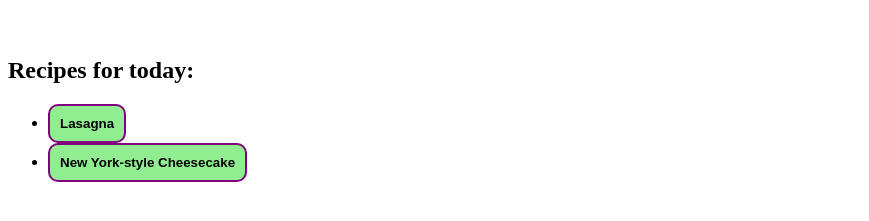
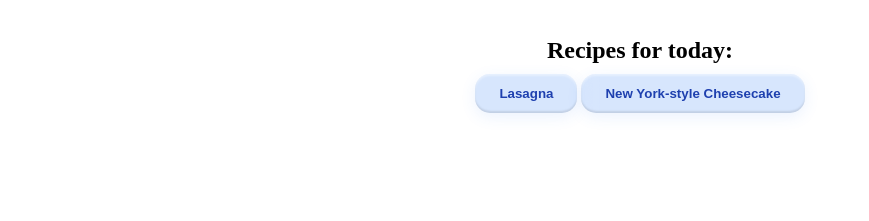
Before and after one commit to priprema/odin-recipes, a plain HTML site: page index.html in a window 1280 px wide. Shown: the part 61-282 px from the top of the page, without its empty margins (0-869 px from the left). Drawn offline with Linux system fonts and the light colour scheme.

Commit message:
Add centered, glass looking buttons for navigation

```diff
--- a/index.html
+++ b/index.html
@@ -8,11 +8,14 @@
 </head>
 <body>
     <h1>Welcome to Odin Recipes</h1>
+
     <br>
+
     <h2>Recipes for today:</h2>
-    <ul>
-        <li><button class="button-link"><a href="recipes/lasagna.html" referrerpolicy="no-referrer">Lasagna</a></button></li>
-        <li><button class="button-link"><a href="recipes/cheesecake.html" referrerpolicy="no-referrer">New York-style Cheesecake</a></button></li>
-    </ul>
+    <div class="centered_button">
+    <button class="glass-button"><a href="recipes/lasagna.html" referrerpolicy="no-referrer">Lasagna</a></button>
+    <button class="glass-button"><a href="recipes/cheesecake.html" referrerpolicy="no-referrer">New York-style Cheesecake</a></button>
+    </div>
+
 </body>
 </html>
--- a/styles.css
+++ b/styles.css
@@ -10,7 +10,10 @@
     color: green;
 }
 
-
+h2 {
+    margin: 0 auto 10px;
+    text-align: center;
+}
 
 img {
     height: auto;
@@ -78,3 +81,42 @@ h1 {
     text-decoration: none;
     color: inherit;
 }
+
+.glass-button {
+    padding: 12px 24px;
+    border: none;
+    background: rgba(59, 130, 246, 0.2);
+    backdrop-filter: blur(10px);
+    border-radius: 15px;
+    box-shadow: 0 4px 15px rgba(59, 130, 246, 0.1),
+                inset 0 2px 2px rgba(255, 255, 255, 0.4),
+                inset 0 -2px 2px rgba(0, 0, 0, 0.1);
+    color: #1e40af;
+    font-weight: 600;
+    cursor: pointer;
+    transition: all 0.3s ease;
+    position: relative;
+    overflow: hidden;
+    display: inline-block;
+}
+
+.glass-button:hover {
+    background: rgba(59, 130, 246, 0.3);
+    transform: translateY(-2px);
+    box-shadow: 0 8px 20px rgba(59, 130, 246, 0.2);
+}
+
+.glass-button:active {
+    transform: translateY(1px);
+}
+
+.glass-button a {
+    text-decoration: none;
+    color: inherit;
+    margin: 0 auto;
+    text-align: center;
+}
+
+.centered_button {
+    text-align: center;
+}
```
Also changed, not shown: recipes/cheesecake.html (+4 -1 lines), recipes/lasagna.html (+5 -1 lines).
